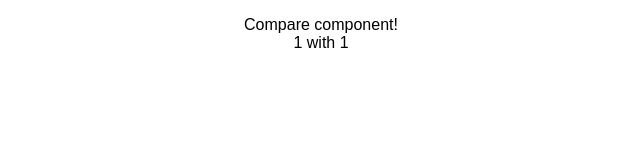
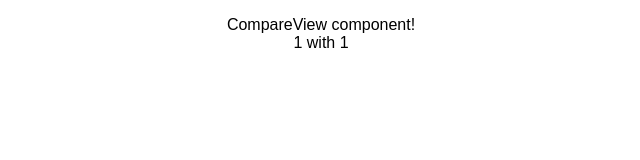
Before and after one commit to CesarBetan/zenwherk-user-app, a React (Create React App) app: page /compare/1/1 in a window 1280 px wide. Shown: the top 160 px of the page, without its empty margins (319-959 px from the left). Built offline with nearby package versions, Linux system fonts and the light colour scheme.

Commit message:
Change Compare component to CompareView

```diff
--- a/src/App.js
+++ b/src/App.js
@@ -6,7 +6,7 @@ import Place from './components/Place';
 import SearchResults from './components/SearchResults';
 import RegistrationForm from './components/RegistrationForm';
 import NearPlaces from './components/NearPlaces';
-import Compare from './components/Compare';
+import CompareView from './components/CompareView';
 import PlaceForm from './components/PlaceForm';
 import Contact from './components/Contact';
 import AboutUs from './components/AboutUs';
@@ -27,7 +27,7 @@ class App extends Component {
                         <Route path="/place/:id/reviews" component={Reviews}/>
                         <Route path="/place/:id" component={Place}/>
                         <Route path="/search" component={SearchResults}/>
-                        <Route path="/compare/:id_1/:id_2" component={Compare}/>
+                        <Route path="/compare/:id_1/:id_2" component={CompareView}/>
                         <Route path="/near" component={NearPlaces}/>
                         <Route path="/contact" component={Contact}/>
                         <Route path="/about" component={AboutUs}/>
--- a/src/components/Compare/Compare.js
+++ /dev/null
@@ -1,13 +0,0 @@
-import React, { Component } from 'react';
-import './Compare.css';
-import queryString from 'query-string';
-
-class Compare extends Component {
-    render() {
-        return (
-            <p>Compare component!<br/>{ this.props.match.params.id_1  } with { this.props.match.params.id_2 }</p>
-        );
-    }
-}
-
-export default Compare;
--- a/src/components/Compare/index.js
+++ /dev/null
@@ -1,2 +0,0 @@
-import Compare from './Compare';
-export default Compare;
--- /dev/null
+++ b/src/components/CompareView/CompareView.js
@@ -0,0 +1,12 @@
+import React, { Component } from 'react';
+import './CompareView.css';
+
+class CompareView extends Component {
+    render() {
+        return (
+            <p>CompareView component!<br/>{ this.props.match.params.id_1  } with { this.props.match.params.id_2 }</p>
+        );
+    }
+}
+
+export default CompareView;
--- /dev/null
+++ b/src/components/CompareView/index.js
@@ -0,0 +1,2 @@
+import CompareView from './CompareView';
+export default CompareView;
```
Also changed, not shown: src/components/CompareView/CompareView.css (added).
